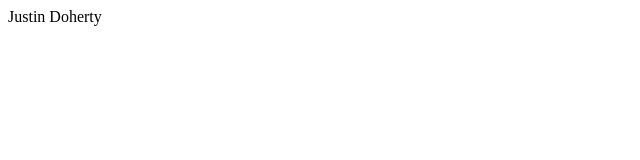
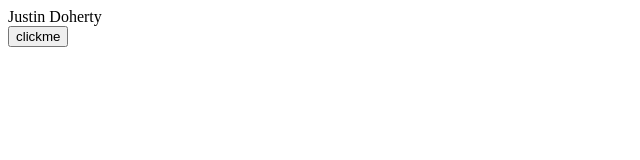
Before and after one commit to justindoherty/justindoherty.github.io, a plain HTML site: page index.html in a window 1280 px wide. Shown: the whole page, without its empty margins (0-640 px from the left). Drawn offline with Linux system fonts and the light colour scheme.

Commit message:
Add button

```diff
--- a/index.html
+++ b/index.html
@@ -15,5 +15,6 @@ j=d.createElement(s),dl=l!='dataLayer'?'&l='+l:'';j.async=true;j.src=
 height="0" width="0" style="display:none;visibility:hidden"></iframe></noscript>
 <!-- End Google Tag Manager (noscript) -->
 Justin Doherty
+  <div><button>clickme</button></div>
 </body>
 </html>
```
